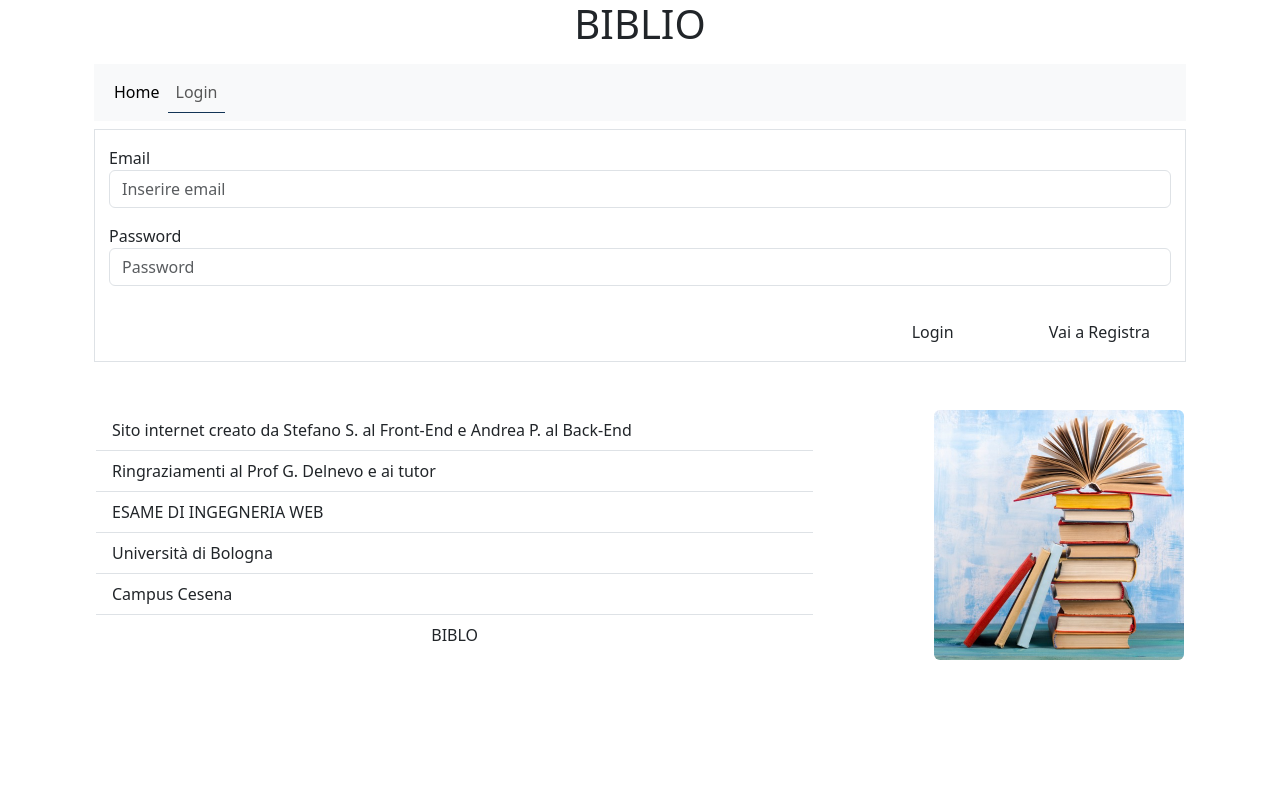
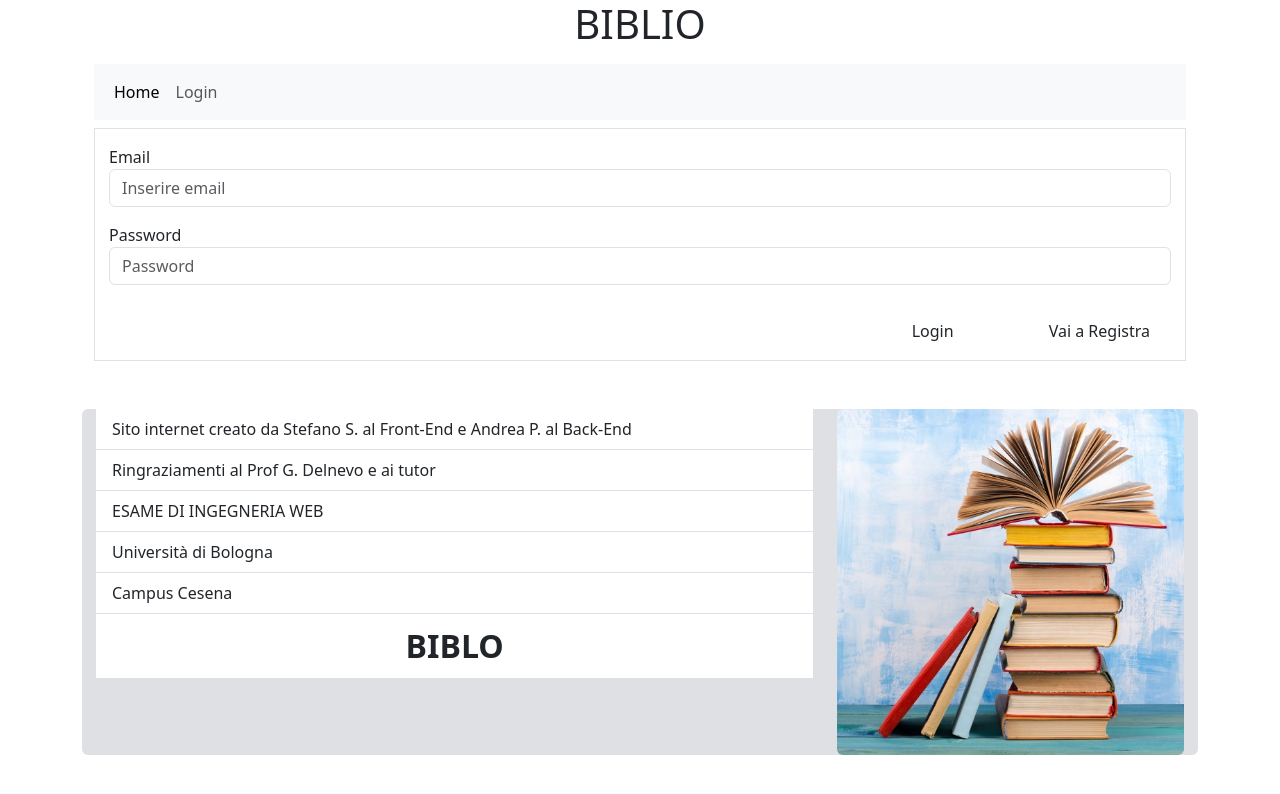
Before and after one commit to SantoSte2/ProgettoWeb2, a Vue app: page /Login in a window 1280 px wide. Shown: the top 794 px of the page. Built offline with nearby package versions, Linux system fonts and the light colour scheme.

Commit message:
fix Footer comp color

```diff
--- a/src/assets/style.css
+++ b/src/assets/style.css
@@ -116,4 +116,14 @@ ul {
 .navbar {
 
     align-items: start;
+    width: 100%;
 }
+
+.router-link-exact-active {
+
+    border-bottom: 1px solid #123456;
+}
+
+.foot {
+    background-color: #dee0e3;
+}
--- a/src/components/CardLibri.vue
+++ b/src/components/CardLibri.vue
@@ -3,7 +3,7 @@
     <div class="card-group mx-4 my-2">
       <div class="row" v-if="libri.length > 0">
         <div class="card col-md-4" v-for="libro in libri" :key="libro.idLibro"><!--col-4/card-md-->
-          <img :src="libro.immagine" class="card-img-top" :alt="'copertina ' + libro.Titolo">
+          <img :src="libro.immagine" class="card-img-top rounded" :alt="'copertina ' + libro.Titolo"><!--card-->
           <div class="card-body">
             <h5 class="card-title">{{ libro.Titolo }}</h5>
             <h5>Copie Disponibili: {{ libro.numCopie }}</h5>
--- a/src/components/Footer.vue
+++ b/src/components/Footer.vue
@@ -1,23 +1,23 @@
 <template>
-    <div class="container-fluid mt-5 mb-5">
+    <div class="container-fluid mt-5 mb-5 rounded foot">
         <div class="container gx-1">
             <div class="row mb-5">
                 <div class="col-sm-8">
                     <ul class="list-group list-group-flush">
-                        <li class="list-group-item">Sito internet creato da Stefano S. al Front-End e Andrea P. al Back-End
+                        <li class="list-group-item foot">Sito internet creato da Stefano S. al Front-End e Andrea P. al Back-End
                         </li>
                         <li class="list-group-item">Ringraziamenti al Prof G. Delnevo e ai tutor</li>
                         <li class="list-group-item">ESAME DI INGEGNERIA WEB</li>
                         <li class="list-group-item">Università di Bologna</li>
                         <li class="list-group-item">Campus Cesena</li>
-                        <li class="list-group-item text-center text-wrap">BIBLO</li>
+                        <li class="list-group-item text-center fs-2 fw-bolder">BIBLO</li>
                     </ul>
                 </div>
                 <div class="col-sm-4">
 
                     <div class="text-end">
                         <img src="../assets/things-to-do-with-books-you-will-no-longer-read-500px.jpg"
-                            class="rounded float-end" alt="book" width="250" height="250">
+                            class="img-fluid rounded float-end" alt="book" ><!--width="250" height="250"/-->
                     </div>
 
                 </div>
--- a/src/components/NavBar.vue
+++ b/src/components/NavBar.vue
@@ -35,11 +35,5 @@ const isLibr = computed(() => userStore.isLibr);
 </script>
 
 <style lang="css">
-.router-link-exact-active {
-  border-bottom: 1px solid #123456;
-}
 
-.navbar {
-  width: 100%;
-}
 </style>
--- a/src/views/About.vue
+++ b/src/views/About.vue
@@ -9,6 +9,6 @@
 <script setup>
 
     import About from '../components/About.vue';
-    import Footer from '@/components/Footer.vue';
+    import Footer from '../components/Footer.vue';
 
 </script>
--- a/src/views/AddLibro.vue
+++ b/src/views/AddLibro.vue
@@ -12,7 +12,7 @@
 <script setup>
 import AddCard from '../components/AddCard.vue';
 import ModificaLibro from '../components/ModificaLibro.vue';
-import Footer from '@/components/Footer.vue';
+import Footer from '../components/Footer.vue';
 import { ref, onMounted } from 'vue';
 import { useToast } from 'vue-toastification';
 
--- a/src/views/Home.vue
+++ b/src/views/Home.vue
@@ -11,7 +11,7 @@
 
 //import ListaLibri from '../components/ListaLibri.vue';
 import CardLibri from '../components/CardLibri.vue';
-import Footer from '@/components/Footer.vue';
+import Footer from '../components/Footer.vue';
 
 
 import { defineProps } from 'vue';
--- a/src/views/ListaLibri.vue
+++ b/src/views/ListaLibri.vue
@@ -9,6 +9,6 @@
 <script setup>
 
 import ListaPrenotazioni from '../components/ListaPrenotazioni.vue';  // Nuovo componente importato
-import Footer from '@/components/Footer.vue';
+import Footer from '../components/Footer.vue';
 
 </script>
--- a/src/views/Login.vue
+++ b/src/views/Login.vue
@@ -10,7 +10,7 @@
 
 import Login from '../components/Login.vue';
 //import About from '../components/About.vue';
-import Footer from '@/components/Footer.vue';
+import Footer from '../components/Footer.vue';
 
 
 import { ref, computed, onMounted } from 'vue';
```
